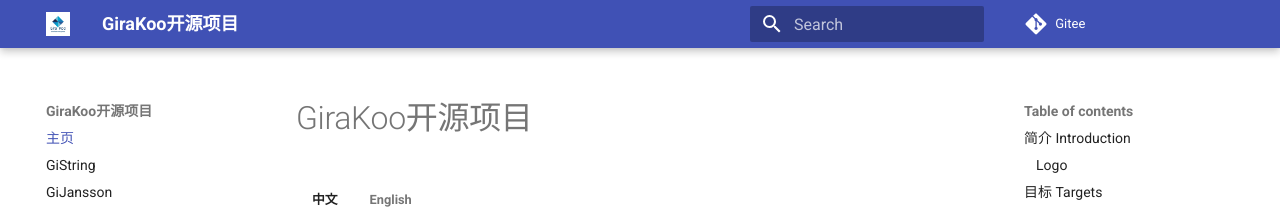
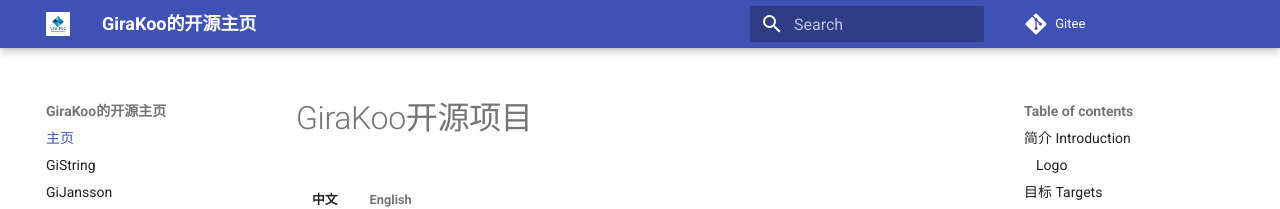
Before and after one commit to GiraKoo/wiki, an MkDocs documentation site: the page built from docs/index.md, in a window 1280 px wide. Shown: the top 209 px of the page. Built offline with MkDocs 1.6.1 and Material for MkDocs 9.7.7, drawn with Linux system fonts in a browser that asks for light colours; comment, search, counter and statistics services are not loaded.

Commit message:
feat: 变更网站名称

```diff
--- a/mkdocs.yml
+++ b/mkdocs.yml
@@ -1,4 +1,4 @@
-site_name: GiraKoo开源项目
+site_name: GiraKoo的开源主页
 site_url: https://girakoo.com/
 extra_javascript:
   - js/baidu.js
```
